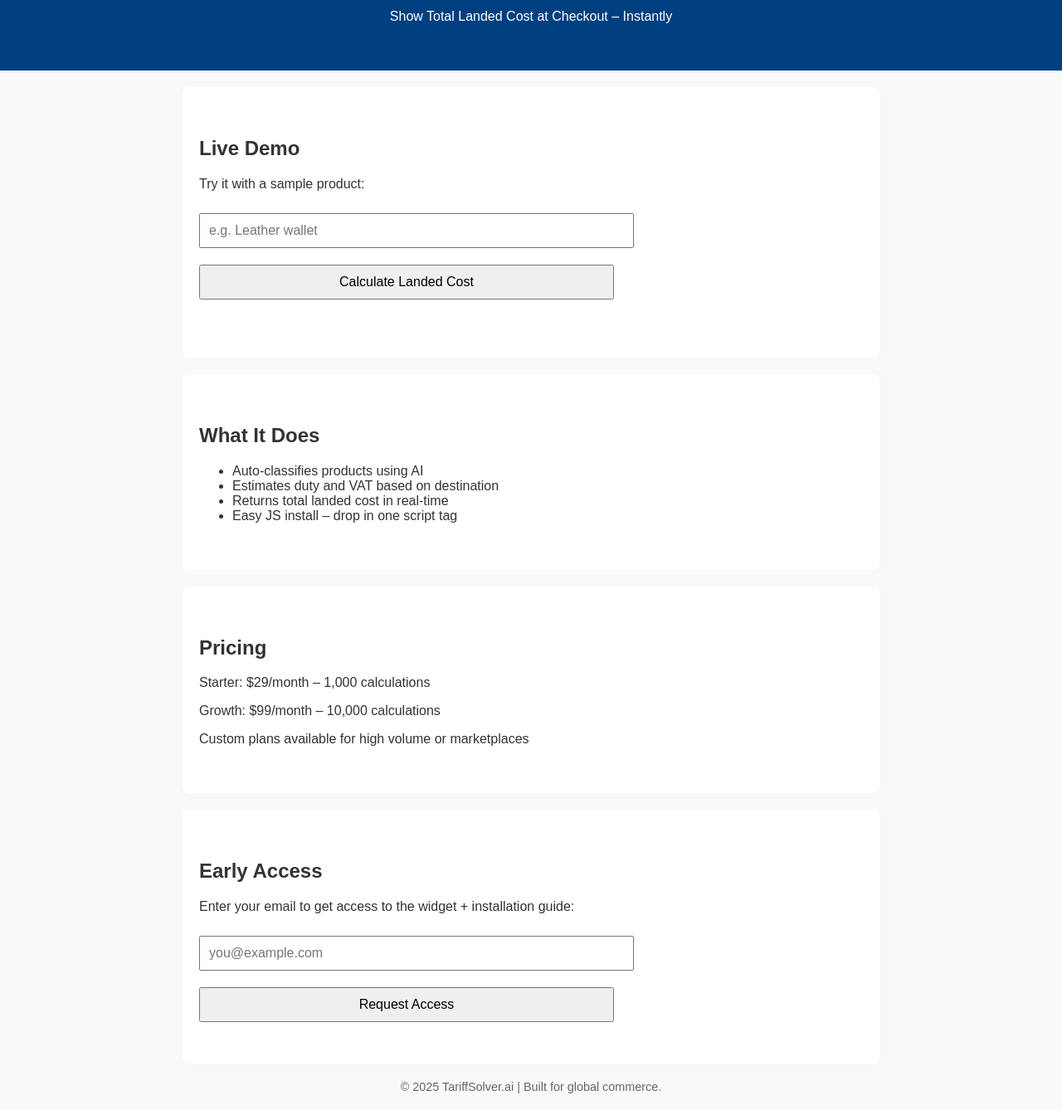
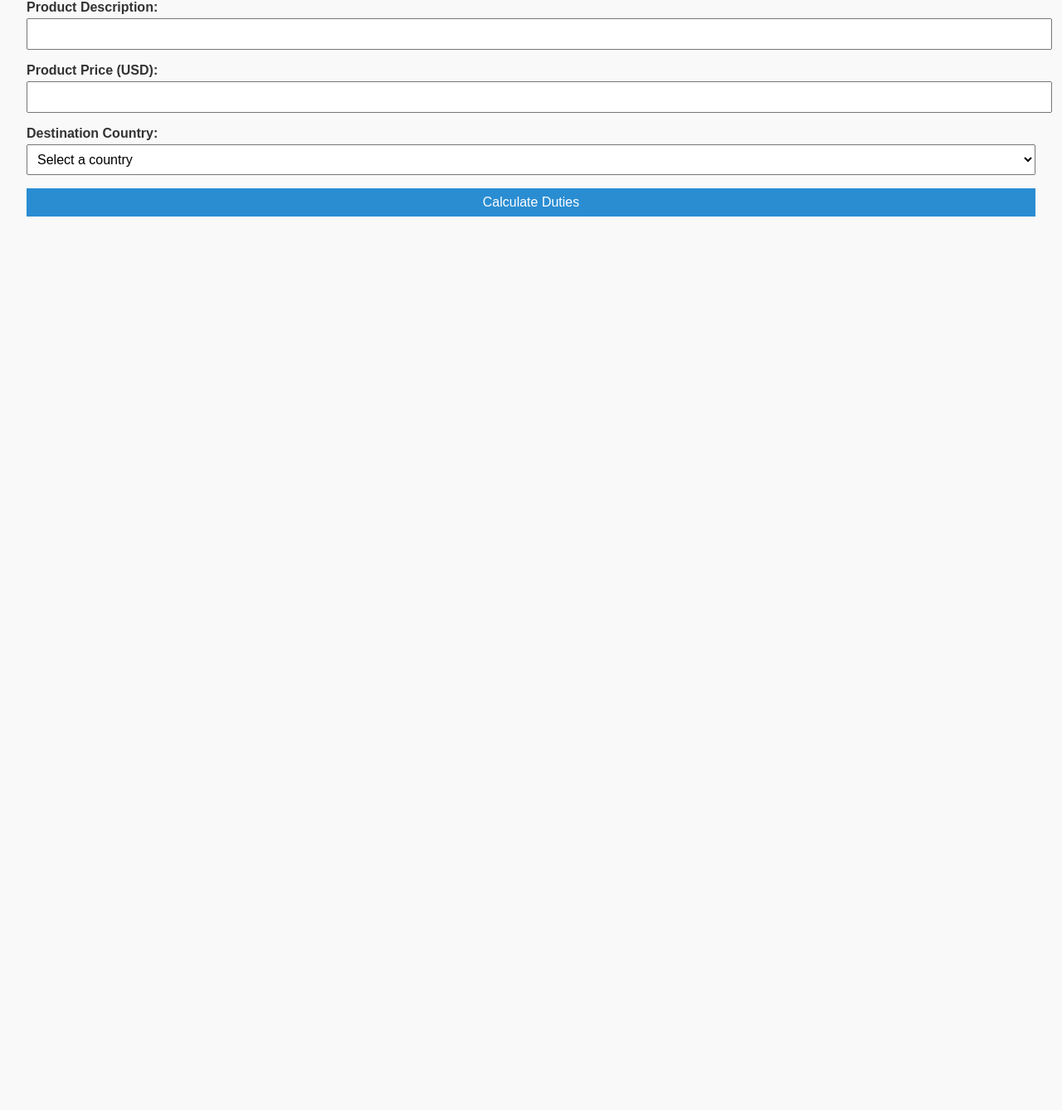
Before and after one commit to ChaseTuesday/tariffsolver, a plain HTML site: page index.html in a window 1280 px wide. Shown: the part 90-1428 px from the top of the page at 83% size. After the commit the page ends 800 px from the top, so only its background shows below. Drawn offline with Linux system fonts and the light colour scheme.

Commit message:
Update index.html
Update Widget

```diff
--- a/index.html
+++ b/index.html
@@ -1,118 +1,132 @@
 <!DOCTYPE html>
-<!-- Triggering redeploy -->
 <html lang="en">
 <head>
   <meta charset="UTF-8">
-    <title>TariffSolver Lite – Landed Cost Widget</title>
+  <title>TariffSolver Lite – Duty Calculator</title>
   <style>
     body {
       font-family: Arial, sans-serif;
-            margin: 0;
-            padding: 0;
-            background: #f8f9fa;
+      margin: 2rem;
+      background: #f9f9f9;
       color: #333;
     }
-        header {
-            background: #004080;
-            color: white;
-            padding: 40px 20px;
-            text-align: center;
+
+    h1 {
+      color: #2a2a2a;
     }
-        h1 {
-            margin: 0;
-            font-size: 2.5em;
-        }
-        .section {
-            padding: 40px 20px;
-            max-width: 800px;
-            margin: auto;
-            background: white;
-            margin-top: 20px;
-            border-radius: 8px;
-        }
-        input, button {
-            padding: 10px;
-            margin: 10px 0;
-            width: 100%;
-            max-width: 500px;
-            font-size: 1em;
-        }
-        #result {
-            margin-top: 20px;
+
+    label {
+      display: block;
+      margin-top: 1rem;
       font-weight: bold;
     }
-        footer {
-            text-align: center;
-            padding: 20px;
-            color: #666;
-            font-size: 0.9em;
+
+    input, select, button {
+      padding: 0.5rem;
+      width: 100%;
+      margin-top: 0.25rem;
+      font-size: 1rem;
+    }
+
+    button {
+      margin-top: 1rem;
+      background-color: #2a8dd2;
+      color: white;
+      border: none;
+      cursor: pointer;
+    }
+
+    .result {
+      background: #fff;
+      padding: 1rem;
+      margin-top: 2rem;
+      border-left: 5px solid #2a8dd2;
+    }
+
+    .error {
+      color: red;
+    }
+
+    pre {
+      white-space: pre-wrap;
     }
   </style>
 </head>
 <body>
-    <header>
-        <h1>TariffSolver Lite</h1>
-        <p>Show Total Landed Cost at Checkout – Instantly</p>
-    </header>
+  <h1>TariffSolver Lite – Duty Calculator</h1>
 
-    <div class="section">
-        <h2>Live Demo</h2>
-        <p>Try it with a sample product:</p>
-        <input id="description" placeholder="e.g. Leather wallet" />
-        <button onclick="calculate()">Calculate Landed Cost</button>
-        <div id="result"></div>
-    </div>
+  <form id="calcForm">
+    <label for="description">Product Description:</label>
+    <input type="text" id="description" required>
 
-    <div class="section">
-        <h2>What It Does</h2>
-        <ul>
-            <li>Auto-classifies products using AI</li>
-            <li>Estimates duty and VAT based on destination</li>
-            <li>Returns total landed cost in real-time</li>
-            <li>Easy JS install – drop in one script tag</li>
-        </ul>
-    </div>
+    <label for="price">Product Price (USD):</label>
+    <input type="number" id="price" step="0.01" required>
 
-    <div class="section">
-        <h2>Pricing</h2>
-        <p>Starter: $29/month – 1,000 calculations</p>
-        <p>Growth: $99/month – 10,000 calculations</p>
-        <p>Custom plans available for high volume or marketplaces</p>
-    </div>
+    <label for="country">Destination Country:</label>
+    <select id="country" required>
+      <option value="">Select a country</option>
+      <option>Canada</option>
+      <option>Mexico</option>
+      <option>United Kingdom</option>
+      <option>Germany</option>
+      <option>Australia</option>
+    </select>
 
-    <div class="section">
-        <h2>Early Access</h2>
-        <p>Enter your email to get access to the widget + installation guide:</p>
-        <form action="https://formspree.io/f/your-form-id" method="POST">
-            <input type="email" name="email" placeholder="you@example.com" required />
-            <button type="submit">Request Access</button>
+    <button type="submit">Calculate Duties</button>
   </form>
-    </div>
 
-    <footer>
-        &copy; 2025 TariffSolver.ai | Built for global commerce.
-    </footer>
+  <div id="result" class="result" style="display:none;"></div>
+  <div id="error" class="error"></div>
 
   <script>
-        async function calculate() {
-            const desc = document.getElementById("description").value;
-            const response = await fetch("http://127.0.0.1:8000/calculate", {
+    const form = document.getElementById('calcForm');
+    const resultBox = document.getElementById('result');
+    const errorBox = document.getElementById('error');
+
+    form.addEventListener('submit', async (e) => {
+      e.preventDefault();
+      resultBox.style.display = "none";
+      errorBox.textContent = "";
+
+      const data = {
+        description: document.getElementById('description').value,
+        price: parseFloat(document.getElementById('price').value),
+        country: document.getElementById('country').value
+      };
+
+      try {
+        const response = await fetch("https://tslite-api.onrender.com/calculate", {
           method: "POST",
           headers: { "Content-Type": "application/json" },
-                body: JSON.stringify({
-                    description: desc,
-                    price: 100,
-                    country: "Canada"
-                })
+          body: JSON.stringify(data)
         });
-            const data = await response.json();
-            document.getElementById("result").innerHTML = `
-                Landed Cost: $${data.total_cost} <br>
-                Duty: $${data.duty}, VAT: $${data.vat} <br>
-                HS Code: ${data.hts_code} <br>
-                Confidence: ${(data.confidence * 100).toFixed(1)}%
+
+        if (!response.ok) throw new Error("API error");
+
+        const res = await response.json();
+
+        resultBox.innerHTML = `
+          <h2>🧾 Tariff Classification Result</h2>
+          <p><strong>HTS Code:</strong> ${res.hts_code}</p>
+          <p><strong>Description:</strong> ${data.description}</p>
+
+          <h3>💰 Duty & Tax Breakdown</h3>
+          <p><strong>Import Duty:</strong> $${res.duty}</p>
+          <p><strong>VAT:</strong> $${res.vat}</p>
+          <p><strong>Total Import Cost:</strong> $${res.total_cost}</p>
+
+          <h3>🔍 Classification Rationale</h3>
+          <pre>${res.rationale}</pre>
+
+          <h3>✅ Confidence Level</h3>
+          <p>${Math.round(res.confidence * 100)}% confidence in classification accuracy</p>
         `;
+
+        resultBox.style.display = "block";
+      } catch (err) {
+        errorBox.textContent = "Failed to calculate duties. Please try again.";
       }
+    });
   </script>
 </body>
 </html>
```
Lines whose indentation alone changed are shown as unchanged.
